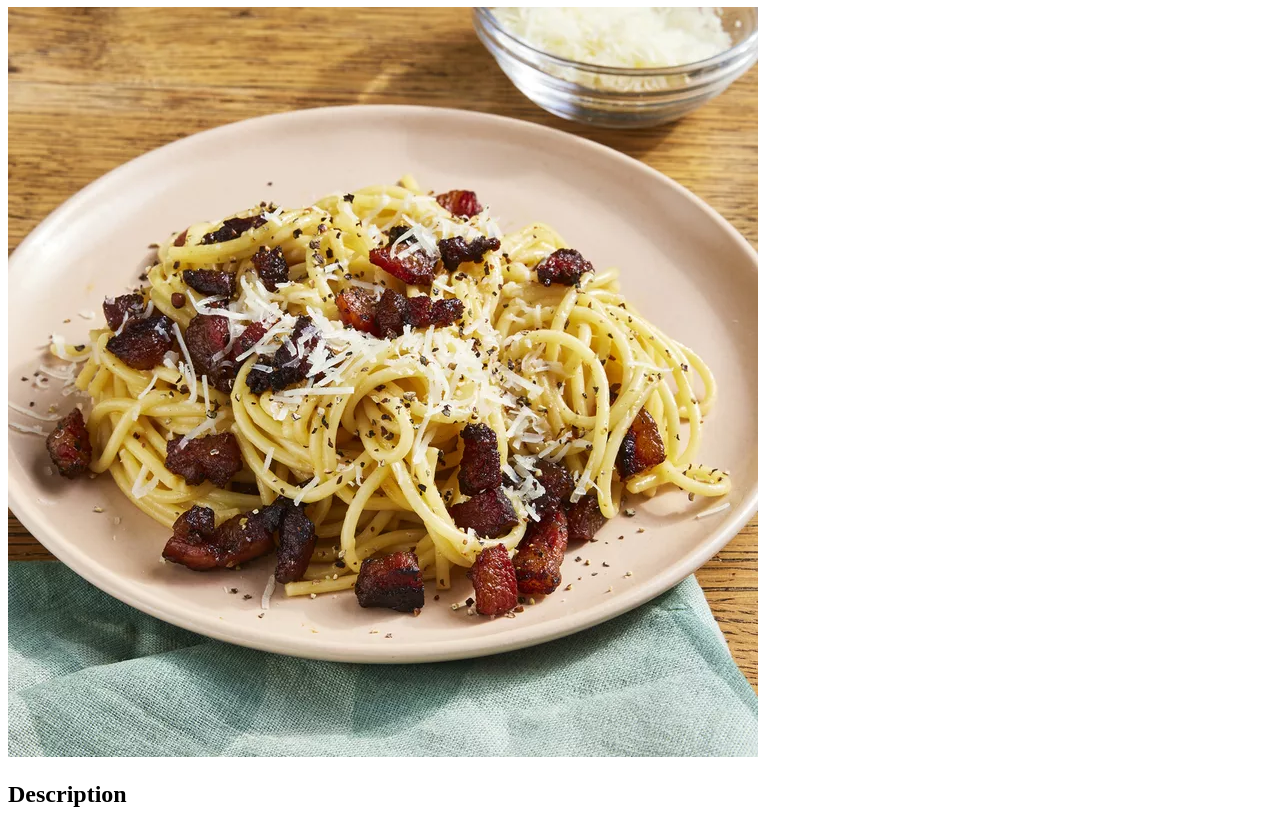
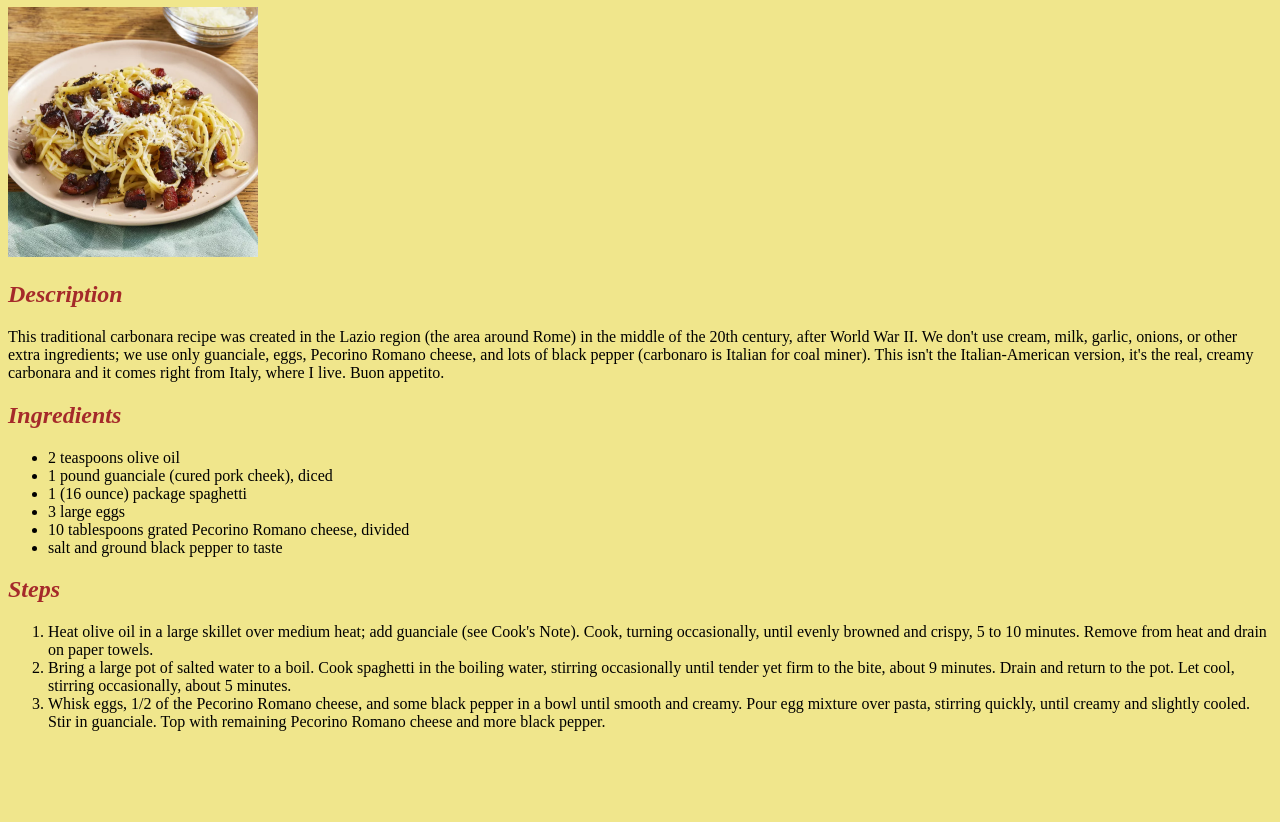
Before and after one commit to Droba02/odin-recipes, a plain HTML site: page recipes/carbonara.html in a window 1280 px wide. Shown: the part 73-895 px from the top of the page. After the commit the page ends 820 px from the top, so only its background shows below. Drawn offline with Linux system fonts and the light colour scheme.

Commit message:
Add style.css to documets
Style the pages of recepies and index.html with color, font-family and size of img

```diff
--- a/recipes/carbonara.html
+++ b/recipes/carbonara.html
@@ -1,15 +1,16 @@
 <!DOCTYPE html>
 <html lang="en">
 <head>
+    <link rel = "stylesheet" href= "../style.css">
     <meta charset="UTF-8">
     <title>Carbonara</title>
 </head>
 <body>
     <h1>Carbonara</h1>
-    <img src="../images/carbonara.jpg">
-    <h2>Description</h2>
+    <img src="../images/carbonara.jpg" alt="carbonara">
+    <h2 class = "title">Description</h2>
     <p>This traditional carbonara recipe was created in the Lazio region (the area around Rome) in the middle of the 20th century, after World War II. We don't use cream, milk, garlic, onions, or other extra ingredients; we use only guanciale, eggs, Pecorino Romano cheese, and lots of black pepper (carbonaro is Italian for coal miner). This isn't the Italian-American version, it's the real, creamy carbonara and it comes right from Italy, where I live. Buon appetito.</p>
-    <h2>Ingredients</h2>
+    <h2 class = "title">Ingredients</h2>
     <ul>
         <li>2 teaspoons olive oil</li>
         <li>1 pound guanciale (cured pork cheek), diced</li>
@@ -18,7 +19,7 @@
         <li>10 tablespoons grated Pecorino Romano cheese, divided</li>
         <li>salt and ground black pepper to taste</li>
     </ul>
-    <h2>Steps</h2>
+    <h2 class = "title">Steps</h2>
     <ol>
         <li>Heat olive oil in a large skillet over medium heat; add guanciale (see Cook's Note). Cook, turning occasionally, until evenly browned and crispy, 5 to 10 minutes. Remove from heat and drain on paper towels.</li>
         <li>Bring a large pot of salted water to a boil. Cook spaghetti in the boiling water, stirring occasionally until tender yet firm to the bite, about 9 minutes. Drain and return to the pot. Let cool, stirring occasionally, about 5 minutes.</li>
--- /dev/null
+++ b/style.css
@@ -0,0 +1,17 @@
+body{
+    font-family: "Times New Roman",sans-serif;
+    background-color: khaki;
+}
+
+img{
+    width: 250px;
+    height: auto;
+}
+
+.title {
+    font-style: italic;
+    color: brown;
+}
+h1 {
+    color: rgb(78, 3, 3);
+}
```
Also changed, not shown: index.html (+1 -0 lines), recipes/garlic-pasta.html (+1 -0 lines), recipes/sugar-cookies.html (+4 -3 lines).
